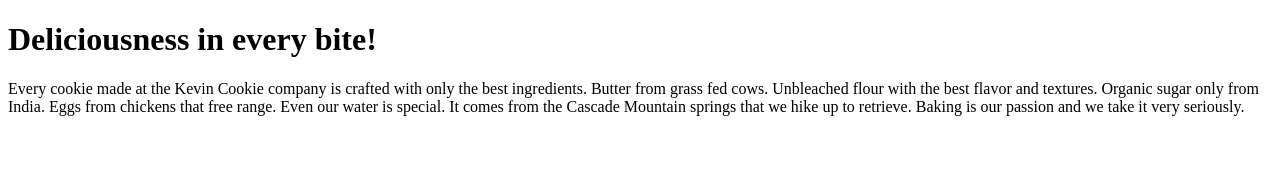
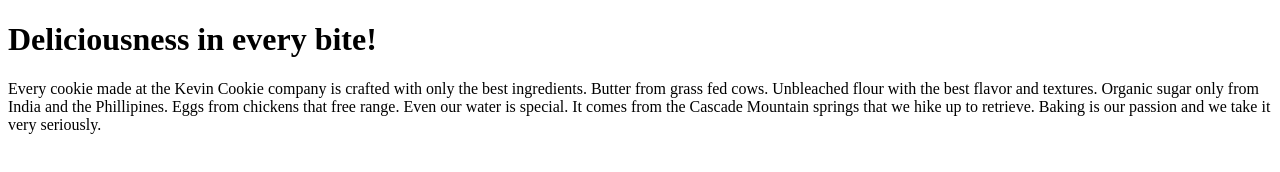
Before and after one commit to Nipun-Gulati/KevinCookieCompany.com, a plain HTML site: page index.htm in a window 1280 px wide. Drawn offline with Linux system fonts and the light colour scheme.

Commit message:
Update index.htm

```diff
--- a/index.htm
+++ b/index.htm
@@ -3,7 +3,7 @@
 <body>
 
 <h1>Deliciousness in every bite!</h1>
-<p>Every cookie made at the Kevin Cookie company is crafted with only the best ingredients. Butter from grass fed cows. Unbleached flour with the best flavor and textures. Organic sugar only from India. Eggs from chickens that free range. Even our water is special. It comes from the Cascade Mountain springs that we hike up to retrieve. Baking is our passion and we take it very seriously.</p>
+<p>Every cookie made at the Kevin Cookie company is crafted with only the best ingredients. Butter from grass fed cows. Unbleached flour with the best flavor and textures. Organic sugar only from India and the Phillipines. Eggs from chickens that free range. Even our water is special. It comes from the Cascade Mountain springs that we hike up to retrieve. Baking is our passion and we take it very seriously.</p>
 
 </body>
 </html>
```
